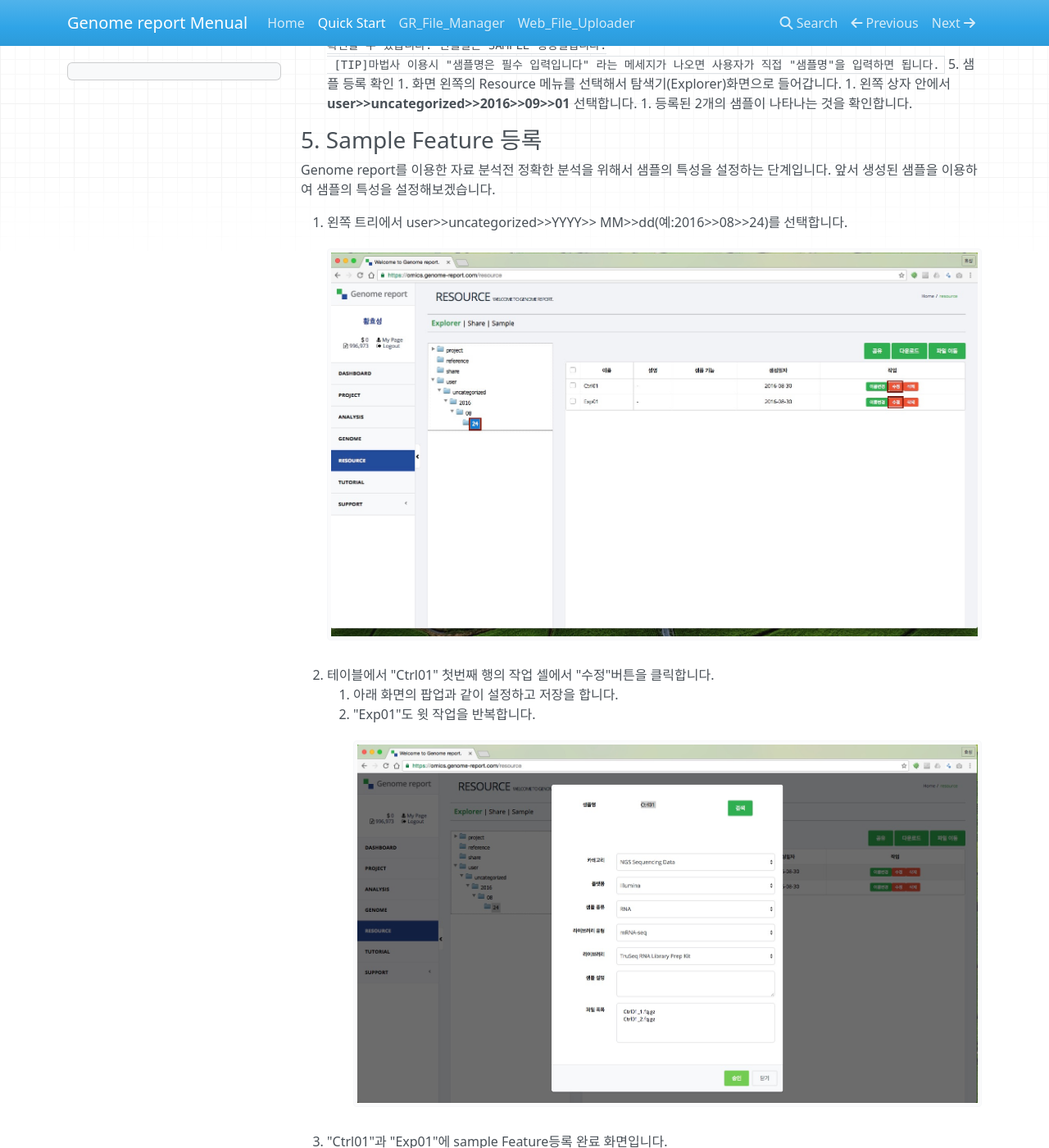
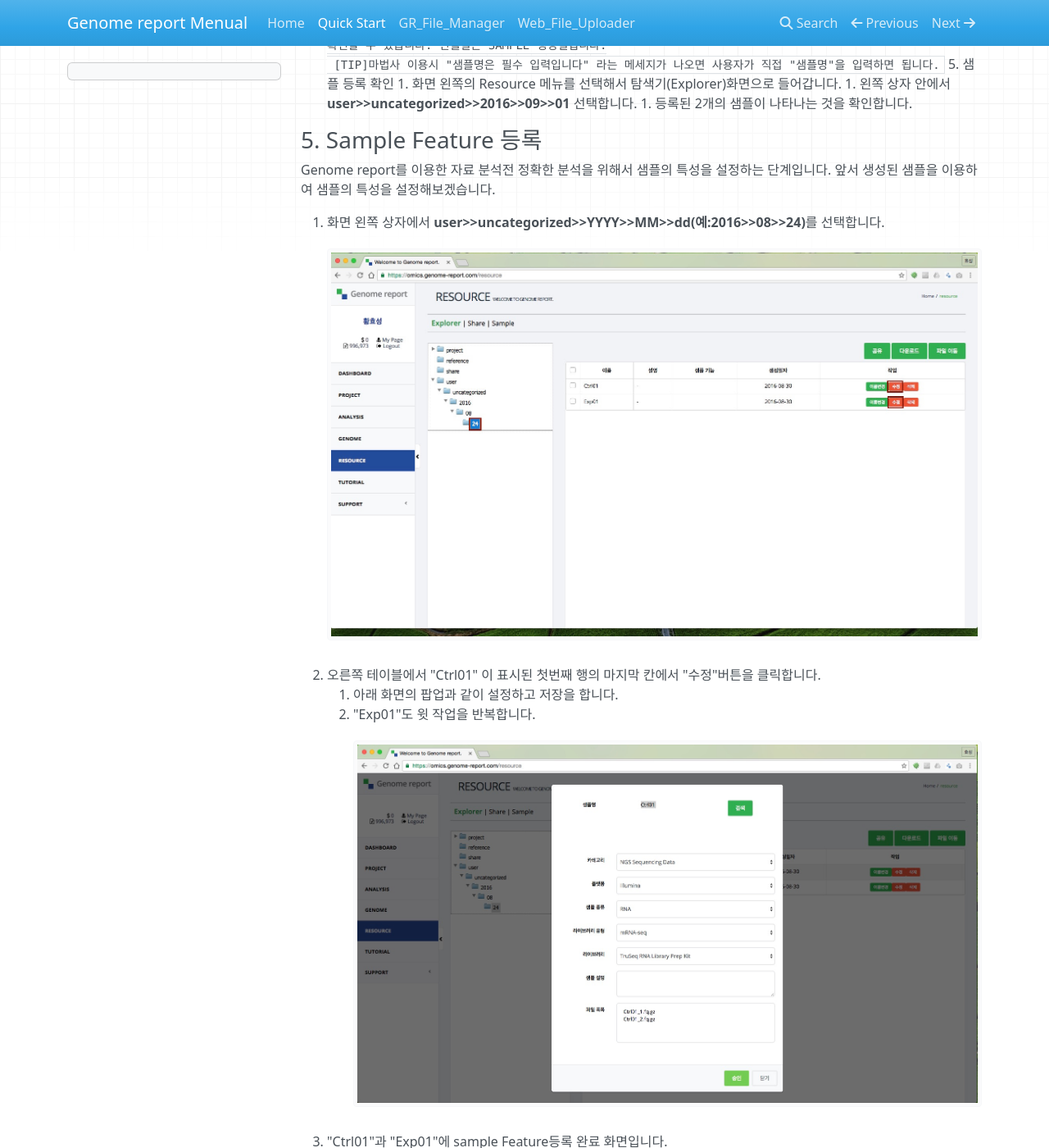
Before and after one commit to genomereport/gimanual, an MkDocs documentation site: the page built from docs/Quick_Start.md, in a window 1280 px wide and 1400 px high, scrolled down 4912 px. Shown: the whole window at 82% size. Built offline with MkDocs 1.6.1, drawn with Linux system fonts in a browser that asks for light colours; nearby versions of some CDN libraries; old or Windows-style settings are respelled for this version of MkDocs.

Commit message:
sample feature

```diff
--- a/docs/Quick_Start.md
+++ b/docs/Quick_Start.md
@@ -131,9 +131,9 @@ Genome report를 이용한 자료 분석전 정확한 분석을 위해서 샘플
 샘플의 특성을 설정해보겠습니다.
 
 
-1.  왼쪽 트리에서  user>>uncategorized>>YYYY>> MM>>dd(예:2016>>08>>24)를 선택합니다.
+1. 화면 왼쪽 상자에서  **user>>uncategorized>>YYYY>>MM>>dd(예:2016>>08>>24)**를 선택합니다.
 ![화면](https://github.com/genomereport/gimanual/raw/master/docs/images/sample_feature_screen1.jpg)
-2. 테이블에서 "Ctrl01" 첫번째 행의 작업 셀에서 "수정"버튼을 클릭합니다.
+2. 오른쪽 테이블에서 "Ctrl01" 이 표시된 첫번째 행의 마지막 칸에서 "수정"버튼을 클릭합니다.
     1. 아래 화면의 팝업과 같이 설정하고 저장을 합니다.
     2. "Exp01"도 윗 작업을 반복합니다.
  ![화면](https://github.com/genomereport/gimanual/raw/master/docs/images/sample_feature_screen2.jpg)
```
